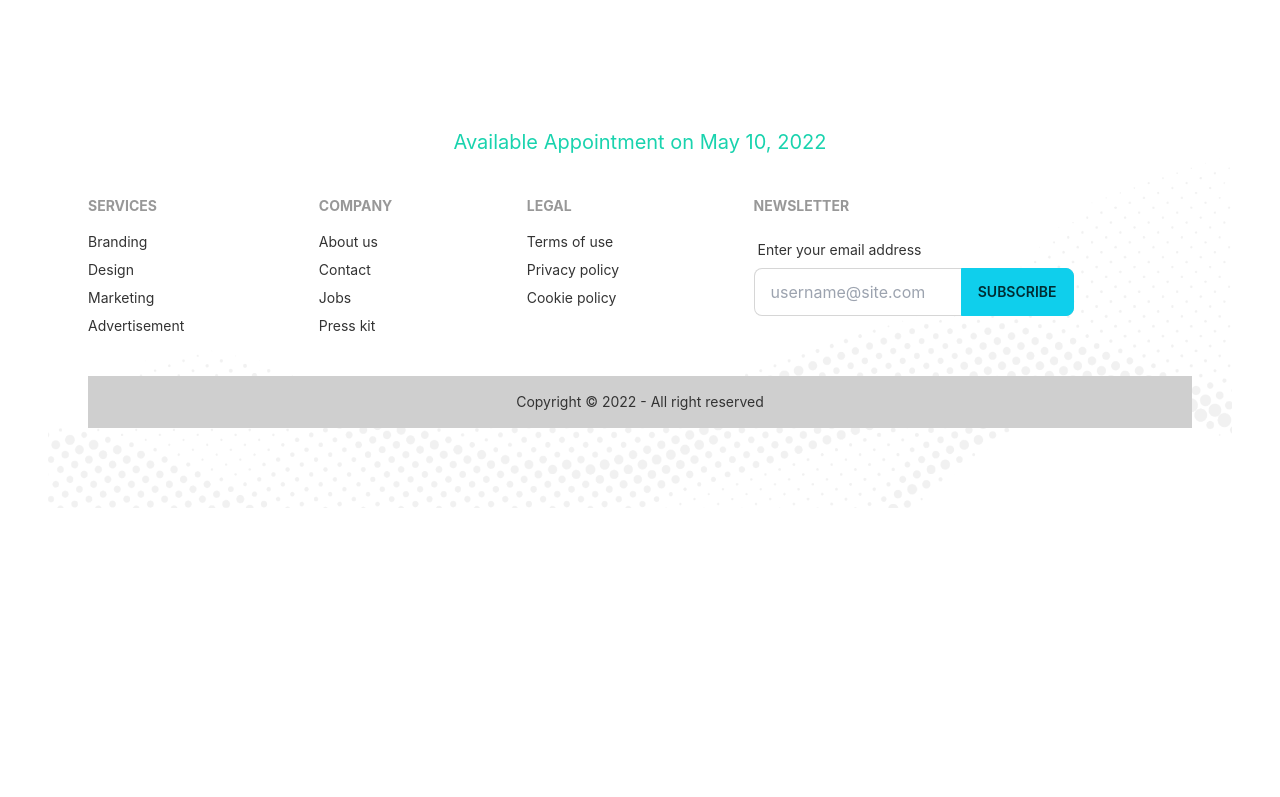
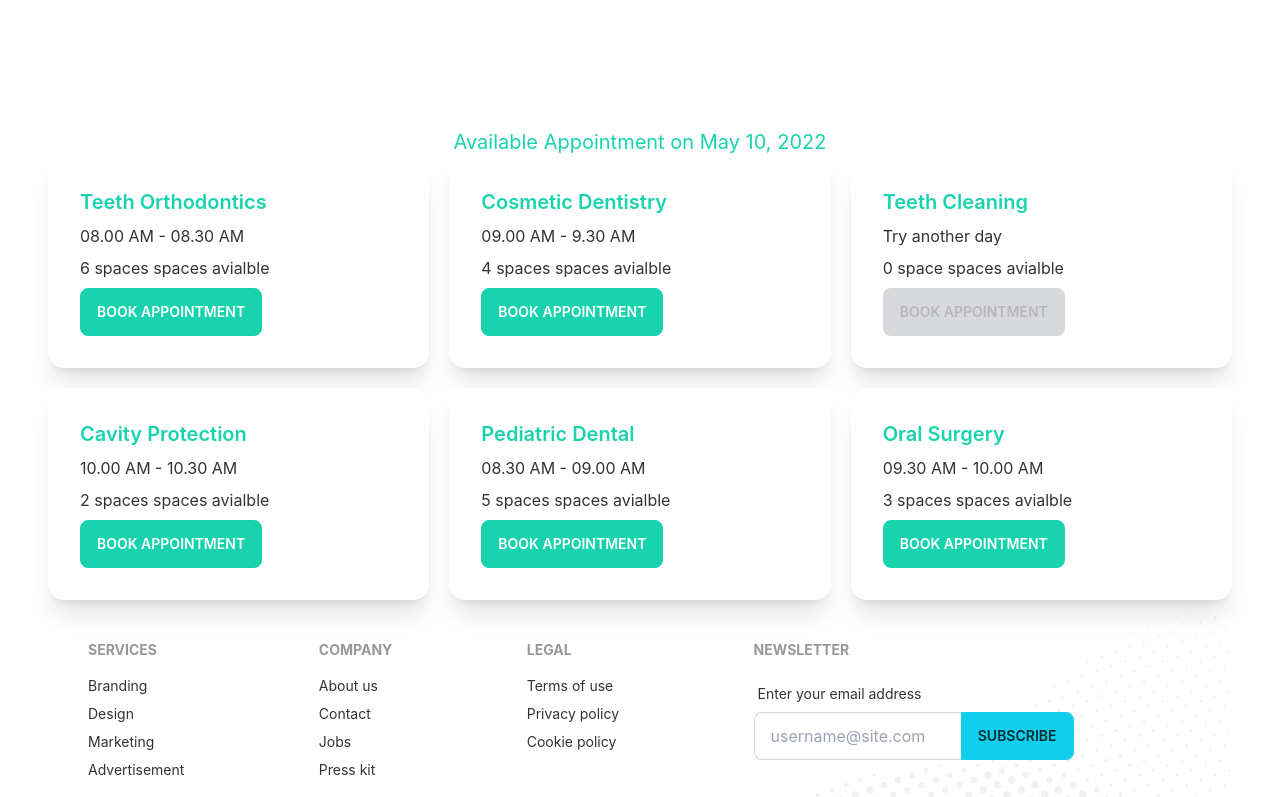
Before and after one commit to anamul01988/doctors-portal-client, a React (Create React App) app: page /appointment in a window 1280 px wide. Shown: the part 736-1533 px from the top of the page. Before the commit the page ends 1244 px from the top, so only its background shows below. Built offline with nearby package versions, Linux system fonts and the light colour scheme.

Commit message:
modal added

```diff
--- a/src/Pages/Appointment/AvailableAppointment.js
+++ b/src/Pages/Appointment/AvailableAppointment.js
@@ -1,8 +1,11 @@
 import { format } from 'date-fns';
 import React, { useEffect, useState } from 'react';
+import BookingModal from './BookingModal';
+import Service from './Service';
 
 const AvailableAppointment = ({date}) => {
     const [services, setServices] = useState([]);
+    const [treatement, setTreatement] = useState(null);
     useEffect(()=>{
           fetch('services.json')
           .then(res => res.json())
@@ -11,7 +14,18 @@ const AvailableAppointment = ({date}) => {
     return (
         <div>
             <h5 className='text-xl text-secondary text-center text-bold'>Available Appointment on {format(date, 'PP')}</h5>
-            <div className=""></div>
+            <div className="grid grid-cols-1 md:grid-cols-2 lg:grid-cols-3 gap-5">
+                {
+                    services.map(service => <Service
+                        key={service._id}
+                        service={service}
+                        setTreatement={setTreatement}
+                        ></Service>)
+                }
+            </div>
+            {
+                treatement && <BookingModal treatement={treatement}></BookingModal>
+            }
         </div>
     );
 };
--- /dev/null
+++ b/src/Pages/Appointment/BookingModal.js
@@ -0,0 +1,30 @@
+import React from "react";
+
+const BookingModal = ({treatement}) => {
+    const {name, slots} = treatement;
+  return (
+    <div>
+
+      <input type="checkbox" id="booking-modal" class="modal-toggle" />
+      <div class="modal modal-bottom sm:modal-middle">
+        <div class="modal-box">
+        <label for="booking-modal" class="btn btn-sm btn-circle absolute right-2 top-2">✕</label>
+          <h3 class="font-bold text-lg text-secondary">
+            Booking for : {name}
+          </h3>
+          <p class="py-4">
+            You've been selected for a chance to get one year of subscription to
+            use Wikipedia for free!
+          </p>
+          <div class="modal-action">
+            <label for="booking-modal" class="btn">
+              Yay!
+            </label>
+          </div>
+        </div>
+      </div>
+    </div>
+  );
+};
+
+export default BookingModal;
--- /dev/null
+++ b/src/Pages/Appointment/Service.js
@@ -0,0 +1,34 @@
+import React, { useState } from 'react';
+
+const Service = ({service, setTreatement}) => {
+    const {name, slots} = service;
+    return (
+        <div class="card lg:max-w-lg bg-base-100 shadow-xl">
+        <div class="card-body">
+          <h2 class="card-title text-secondary">{name}</h2>
+          <p>
+              {
+                  slots.length //length 0 howa mane flase fole no slot available dekhabe ,,condition ta slots.lenght > 0 --> aita o dite partam
+                  ? <span>{slots[0]}</span>
+                  : <span  className='text-red'>Try another day</span>
+              }
+          </p>
+          <p>{slots.length} {slots.length > 1 ? 'spaces' : 'space'} spaces avialble</p>
+          <div class="card-actions justify-start">
+            {/* <button disabled={slots.length === 0}
+            onClick={()=>setTreatement(service)}
+             class=""
+             >Book Apponitment</button> */}
+             <label
+              for="booking-modal"
+              disabled={slots.length === 0}
+              onClick={()=>setTreatement(service)}
+              class="btn modal-buttonbtn btn-secondary text-white uppercase"
+              >Book Appointment</label>
+          </div>
+        </div>
+      </div>
+    );
+};
+
+export default Service;
```
